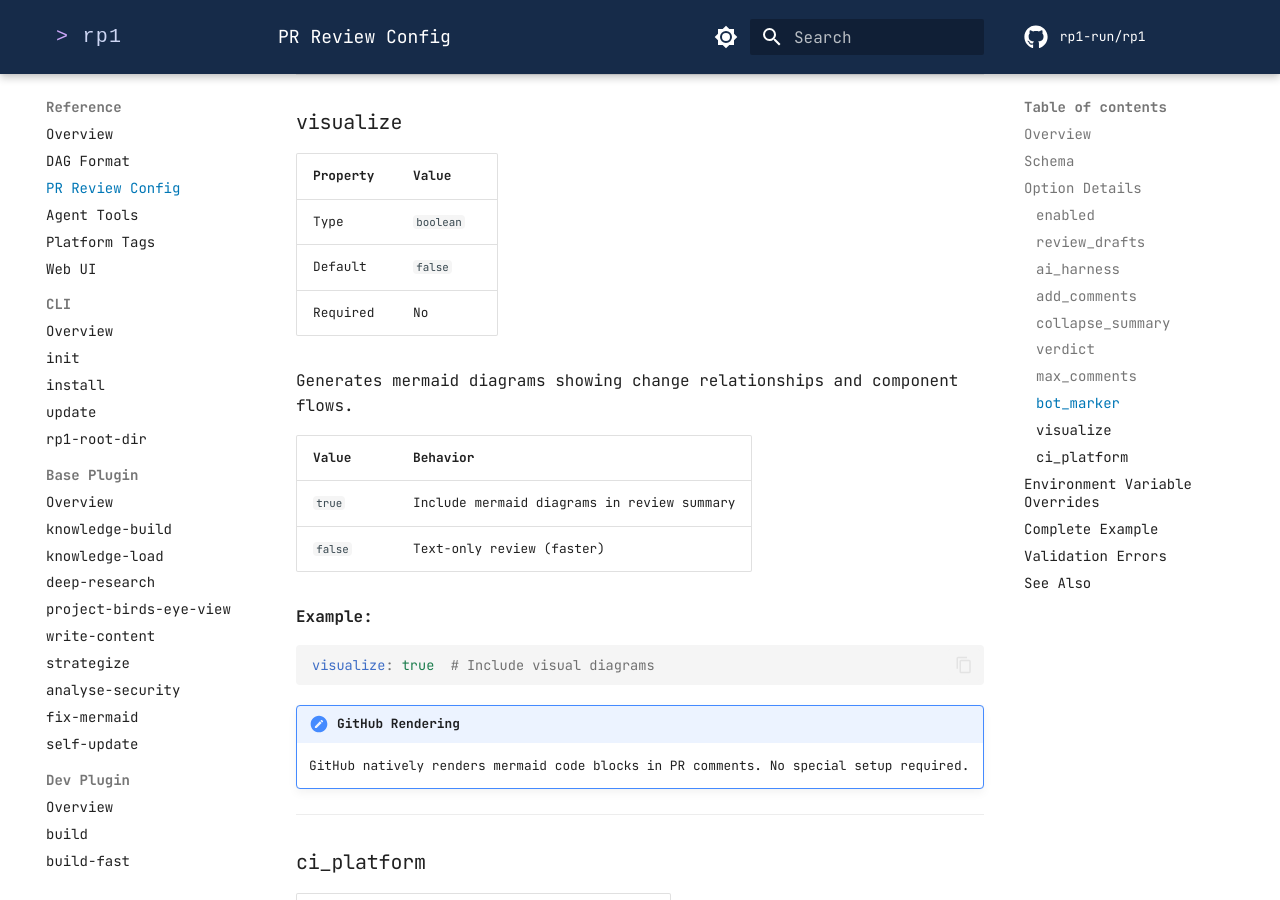
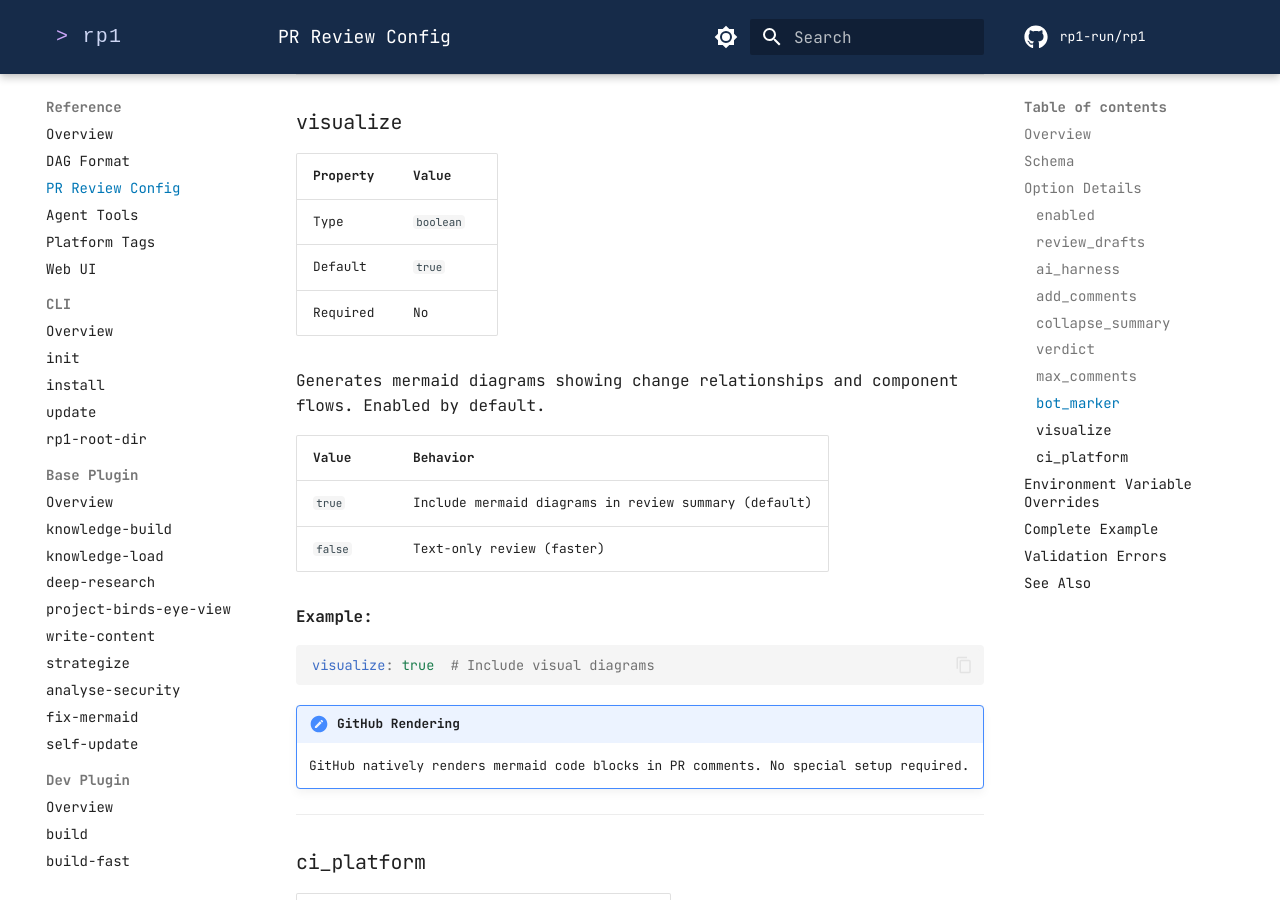
Before and after one commit to rp1-run/rp1, an MkDocs documentation site: the page built from docs/reference/pr-review-config.md, in a window 1280 px wide and 900 px high, scrolled down 7052 px. Built offline with MkDocs 1.6.1 and Material for MkDocs 9.7.7, drawn with Linux system fonts in a browser that asks for light colours; comment, search, counter and statistics services are not loaded; some of the changed text lies outside the part shown.

Commit message:
feat(visual-pr): implement TD1, TD2 - update docs for visualize default-on
Update pr-review guide to remove trivial-threshold language and reflect
that visuals are always auto-generated by default. Update pr-review-config
reference to show visualize default as true in schema and detail sections.

Generated with AI

Co-Authored-By: rp1 <bot@rp1.run>

```diff
--- a/docs/reference/pr-review-config.md
+++ b/docs/reference/pr-review-config.md
@@ -68,8 +68,8 @@ bot_marker: "<!-- rp1-review -->"
 # Generate mermaid diagrams in review summary
 # Diagrams show component flows and change relationships
 # Type: boolean
-# Default: false
-visualize: false
+# Default: true
+visualize: true
 
 # CI platform for context extraction
 # Type: "github" | "buildkite" | "gitlab"
@@ -273,14 +273,14 @@ bot_marker: "<!-- my-team-rp1 -->"
 | Property | Value |
 |----------|-------|
 | Type | `boolean` |
-| Default | `false` |
+| Default | `true` |
 | Required | No |
 
-Generates mermaid diagrams showing change relationships and component flows.
+Generates mermaid diagrams showing change relationships and component flows. Enabled by default.
 
 | Value | Behavior |
 |-------|----------|
-| `true` | Include mermaid diagrams in review summary |
+| `true` | Include mermaid diagrams in review summary (default) |
 | `false` | Text-only review (faster) |
 
 **Example:**
```
Also changed, not shown: .rp1/work/features/visual-pr/tasks.md (+40 -5 lines), docs/guides/pr-review.md (+2 -2 lines).
